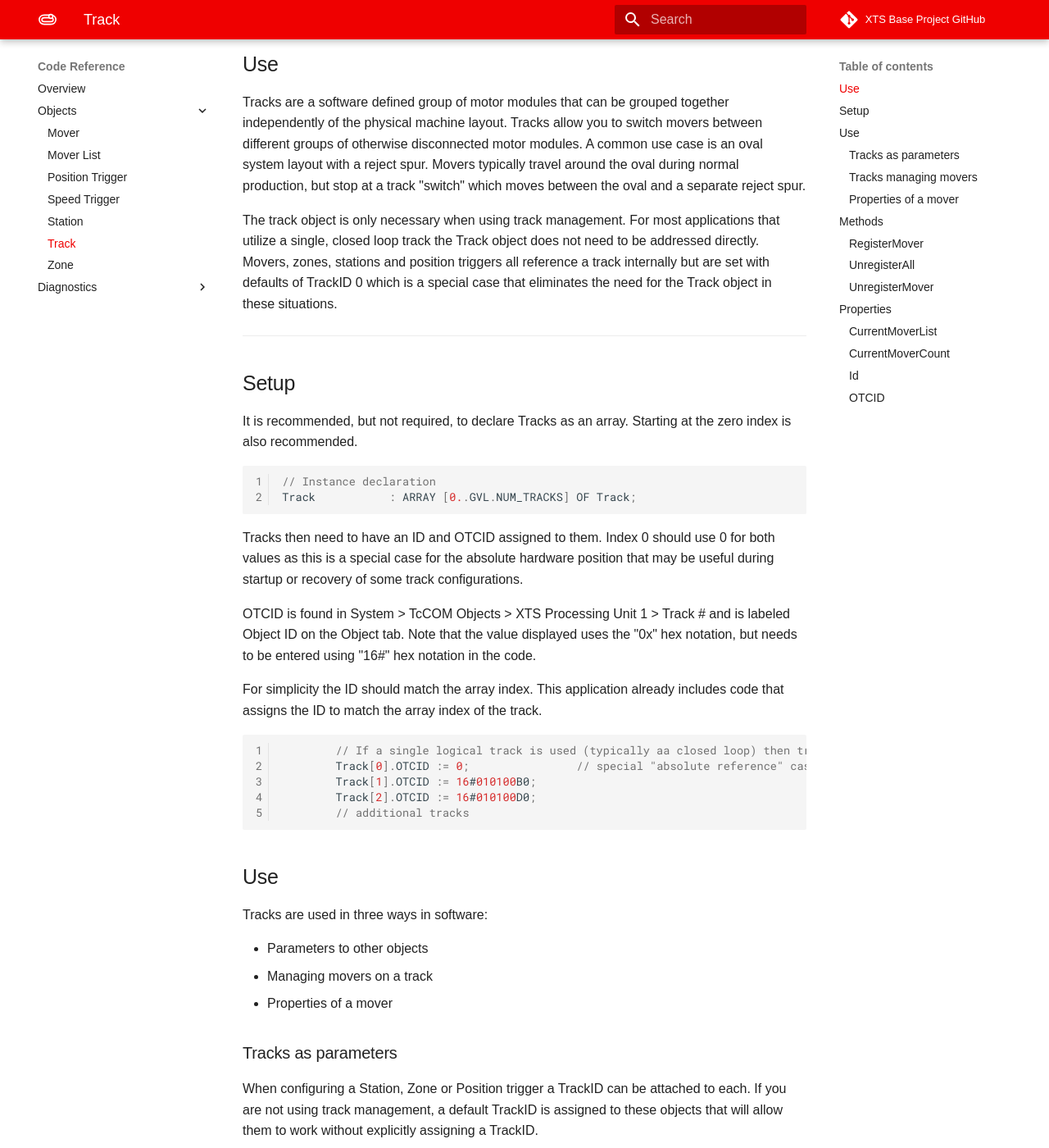
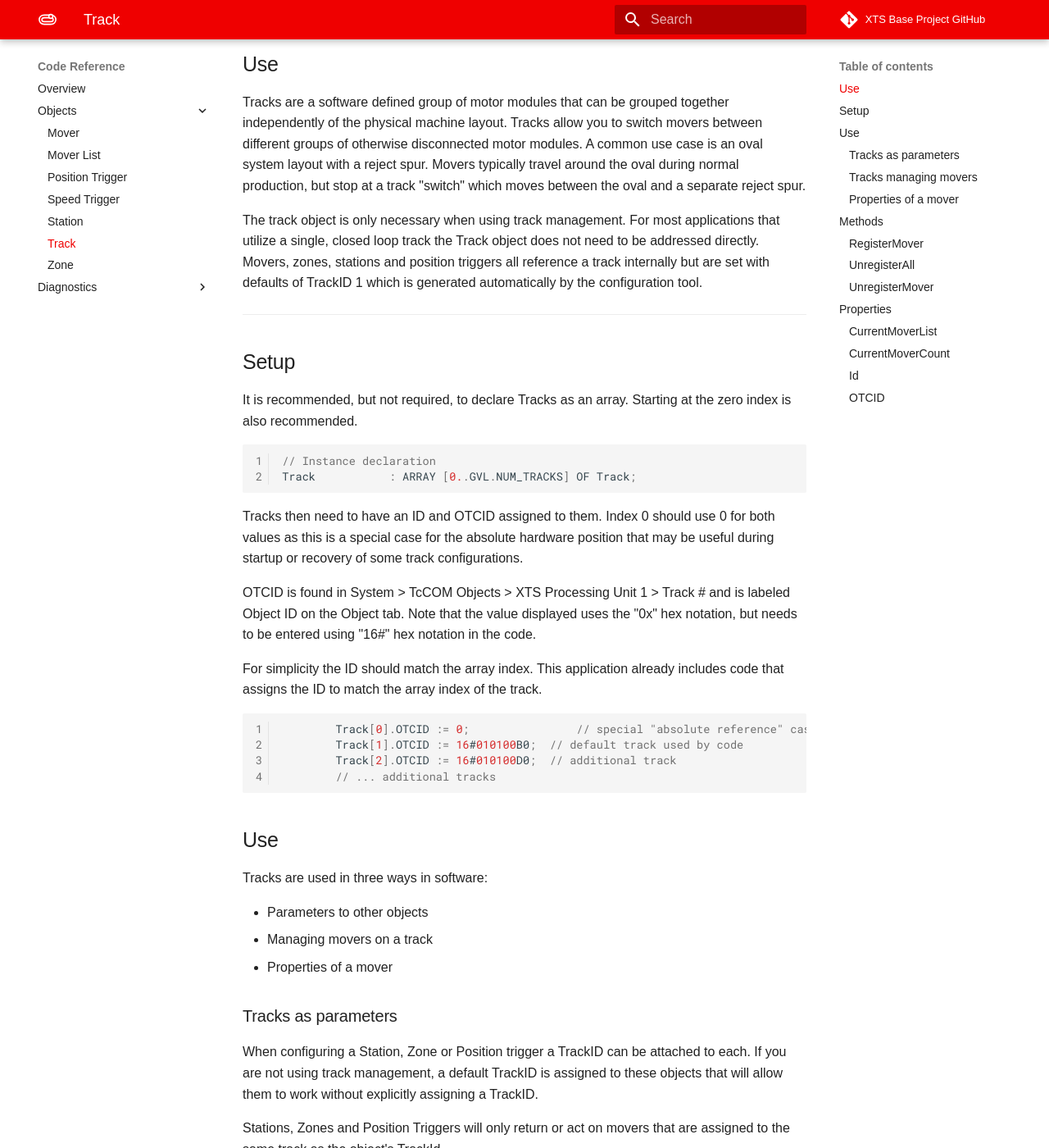
Before and after one commit to Beckhoff-USA-Community/XTS_Base, an MkDocs documentation site: the page built from Documentation/docs/CodeReference/Track.md, in a window 1280 px wide and 1400 px high, scrolled down 367 px. Shown: the whole window at 82% size. Built offline with MkDocs 1.6.1 and Material for MkDocs 9.7.7, drawn with Linux system fonts in a browser that asks for light colours; some web fonts are replaced; comment, search, counter and statistics services are not loaded; some of the changed text lies outside the part shown.

Commit message:
update track.md

````diff
--- a/Documentation/docs/CodeReference/Track.md
+++ b/Documentation/docs/CodeReference/Track.md
@@ -10,7 +10,7 @@
 
 Tracks are a software defined group of motor modules that can be grouped together independently of the physical machine layout. Tracks allow you to switch movers between different groups of otherwise disconnected motor modules. A common use case is an oval system layout with a reject spur. Movers typically travel around the oval during normal production, but stop at a track "switch" which moves between the oval and a separate reject spur.
 
-The track object is only necessary when using track management. For most applications that utilize a single, closed loop track the Track object does not need to be addressed directly. Movers, zones, stations and position triggers all reference a track internally but are set with defaults of TrackID 0 which is a special case that eliminates the need for the Track object in these situations.
+The track object is only necessary when using track management. For most applications that utilize a single, closed loop track the Track object does not need to be addressed directly. Movers, zones, stations and position triggers all reference a track internally but are set with defaults of TrackID 1 which is generated automatically by the configuration tool.
 
 ---
 
@@ -30,11 +30,10 @@ For simplicity the ID should match the array index. This application already inc
 
 
 ```javascript
-		// If a single logical track is used (typically aa closed loop) then tracks to not need to be initialized
-		Track[0].OTCID := 0;				// special "absolute reference" case for a single closed loop
-		Track[1].OTCID := 16#010100B0;
-		Track[2].OTCID := 16#010100D0;
-		// additional tracks
+		Track[0].OTCID := 0;				// special "absolute reference" case, not typically used
+		Track[1].OTCID := 16#010100B0;	// default track used by code
+		Track[2].OTCID := 16#010100D0;	// additional track
+		// ... additional tracks
 
 ```
 ## Use
````
Also changed, not shown: other parts of Documentation/docs/CodeReference/Track.md (+1 -1 lines).
